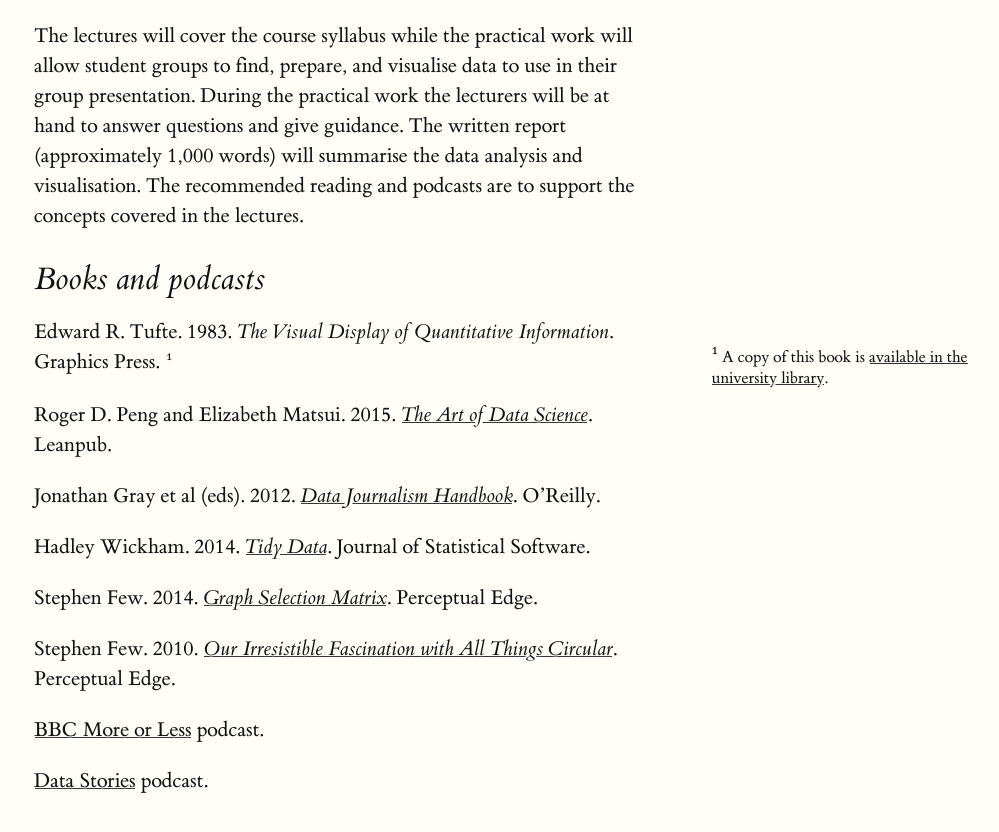
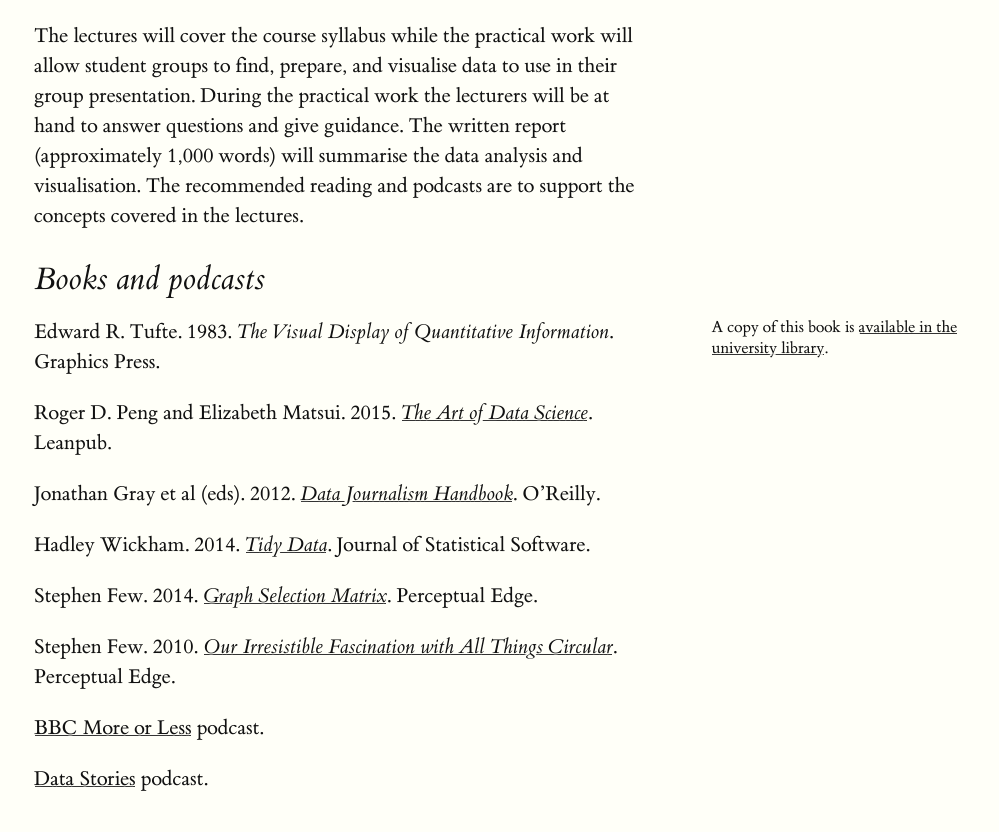
Before and after one commit to flother/data-acq-viz, a Jekyll site: the page built from index.md, in a window 1280 px wide and 900 px high, scrolled down 4315 px. Shown: the top 832 px of the window, without its empty margins (126-1125 px from the left). Built offline with Jekyll 4.4.1, drawn with Linux system fonts in a browser that asks for light colours.

Commit message:
Convert side note in book section to margin note

```diff
--- a/index.md
+++ b/index.md
@@ -133,10 +133,10 @@
 
 ## Books and podcasts
 
+<label for="mn-bookcopy" class="margin-toggle">&#8853;</label>
+<input type="checkbox" id="mn-bookcopy" class="margin-toggle"/>
+<span class="marginnote">A copy of this book is <a href="http://leitir.is/primo_library/libweb/action/display.do?fn=search&recIds=ICE01_PRIMO001356766&tabs=locationsTab">available in the university library</a>.</span>
 Edward R. Tufte. 1983. *The Visual Display of Quantitative Information*. Graphics Press.
-<label for="sn-bookcopy" class="margin-toggle sidenote-number"></label>
-<input type="checkbox" id="sn-bookcopy" class="margin-toggle"/>
-<span class="sidenote">A copy of this book is <a href="http://leitir.is/primo_library/libweb/action/display.do?fn=search&recIds=ICE01_PRIMO001356766&tabs=locationsTab">available in the university library</a>.</span>
 
 Roger D. Peng and Elizabeth Matsui. 2015. [*The Art of Data Science*] [ref1]. Leanpub.
 
```
